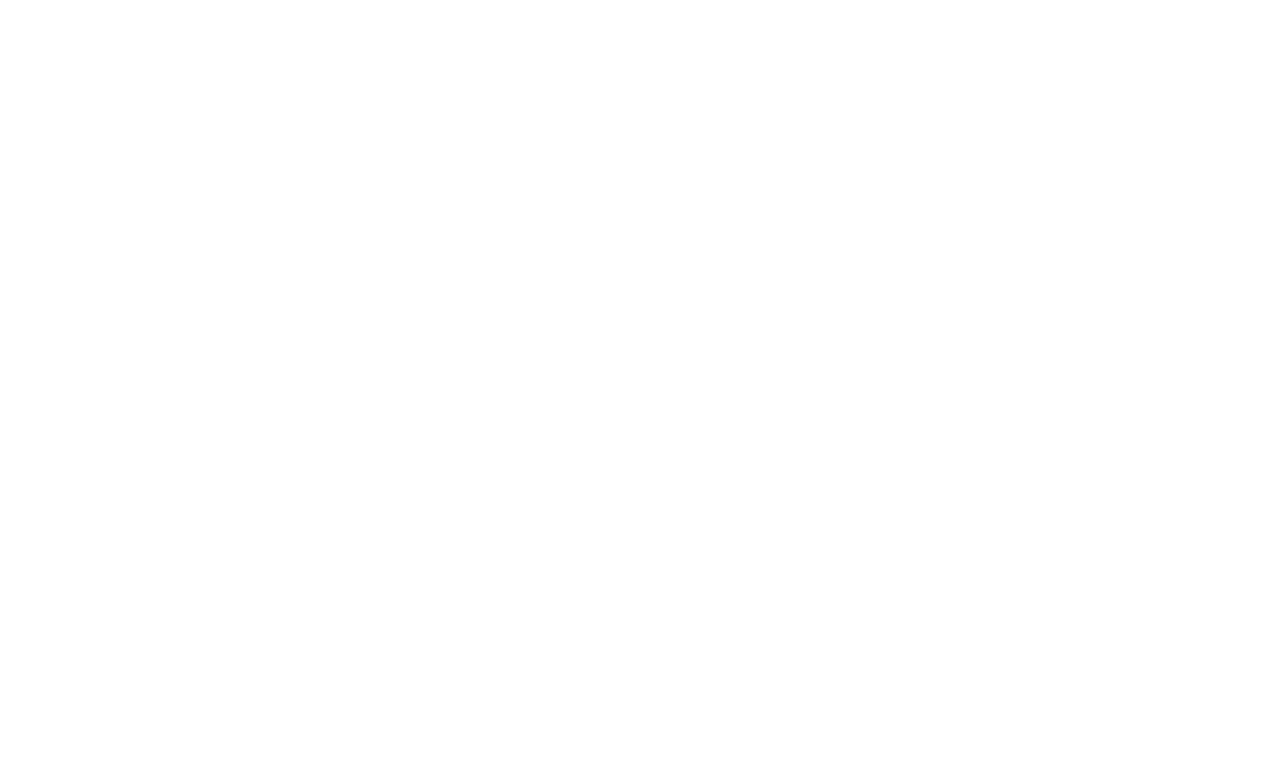
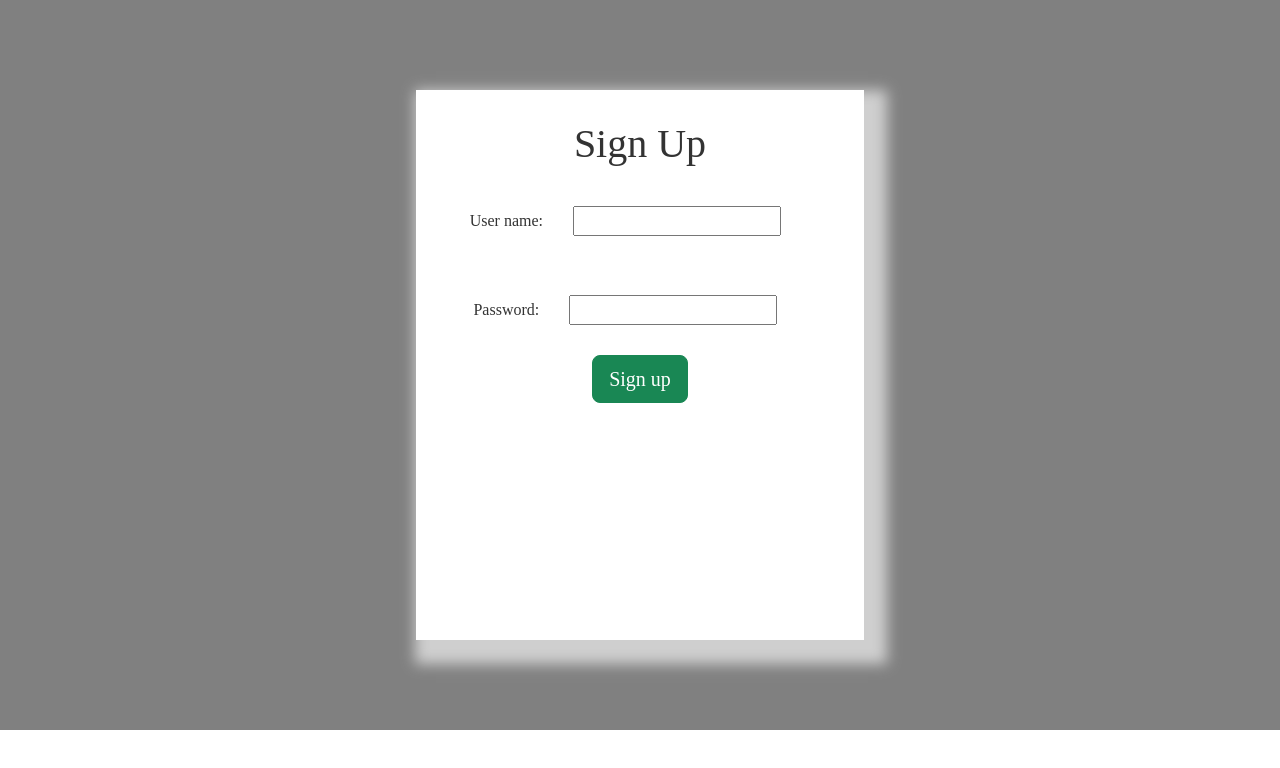
Before and after one commit to Chinmoy-M/Week2assignment, a React (Create React App) app: page /signup in a window 1280 px wide. Shown: the top 768 px of the page. Built offline with nearby package versions, Linux system fonts and the light colour scheme.

Commit message:
Sign up component updated

```diff
--- a/src/App.js
+++ b/src/App.js
@@ -1,6 +1,8 @@
-import {BrowserRouter as Router, Route, Switch} from 'react-router-dom';
+import {BrowserRouter as Router, Route, Switch, Redirect} from 'react-router-dom';
 import Login from './components/login';
 import Home from './components/home';
+import First from './components/first';
+import Signup from './components/signup';
 
 
 
@@ -14,11 +16,18 @@
       <div className="content">
         <Switch>
           <Route exact path = "/">
+            <First/>
+          </Route>
+          <Route path = "/login">
             <Login/>
+          </Route>
+          <Route path = "/signup">
+            <Signup/>
           </Route>
           <Route path = "/home">
             <Home/>
           </Route>
+          <Redirect to = "/" />
         </Switch>
       </div>
     </div>
--- /dev/null
+++ b/src/components/first.js
@@ -0,0 +1,15 @@
+import {Link} from 'react-router-dom';
+
+const First = () => {
+    return (
+        <div className='main'>
+            <div className="sub-main">
+            <Link to="/login"><button className = "btn btn-lg btn-success">Login</button></Link>
+            <Link to="/signup"><button className = "btn btn-lg btn-light">Signup</button></Link>
+            </div>
+        </div>
+
+     );
+}
+
+export default First;
--- /dev/null
+++ b/src/components/signup.js
@@ -0,0 +1,73 @@
+import { useState } from 'react';
+import {Link} from 'react-router-dom';
+
+
+const Signup = () => {
+    const [user, setUser] = useState('');
+    const [pass, setPass] = useState('');
+    const [error, setError] = useState('');
+
+    function handleChange(event) {
+        setError("");
+        let reValue = event.target.name;
+        let value = event.target.value;
+        if (reValue === "user")
+            setUser(value)
+        else if (reValue === "pass")
+            setPass(value)
+    }
+
+    function handleSubmit(e) {
+        e.preventDefault();
+        if(pass.length === 0){
+            setError("Password field required");
+        }
+        else{
+            validatePassword(pass);
+        }
+    }
+
+    function validatePassword(value) {
+
+        const symbl = /^(?=.*[0-9])(?=.*[!@#$%^&*])[a-zA-Z0-9!@#$%^&*]{3,15}$/;
+        if (symbl.test(value) === false)
+            return [true, "Password must contain minimum 4 letters and one special character"]
+        else
+            return [false, ""]
+    }
+
+
+    return (
+        <div className="main">
+            <div className = "sub-main">
+
+                <div className = "container-fluid">
+                    <h1>Sign Up</h1>
+                        <div><label>User name: </label>
+                        <input type = "text"
+                        required
+                        name = "user"
+                        value={user}
+                        onChange = {handleChange}
+                        className = "user"/>
+                        </div>
+                        <div><label>Password: </label>
+                        <input type = "password"
+                        required
+                        name = "pass"
+                        value = {pass}
+                        onChange = {handleChange}
+                        className = "pass"/>
+                        </div>
+                        <div>{error}</div>
+
+                    <Link to="/home"><button className = "btn btn-lg btn-success"
+                    onClick={handleSubmit}>Sign up</button></Link>
+
+                </div>
+            </div>
+        </div>
+     );
+}
+
+export default Signup;
--- a/src/index.css
+++ b/src/index.css
@@ -24,7 +24,7 @@
 }
 
 .user, .pass{
-  text-align: center;
+  text-align: left;
   justify-self: center;
   margin: 7% 7%;
 }
```
